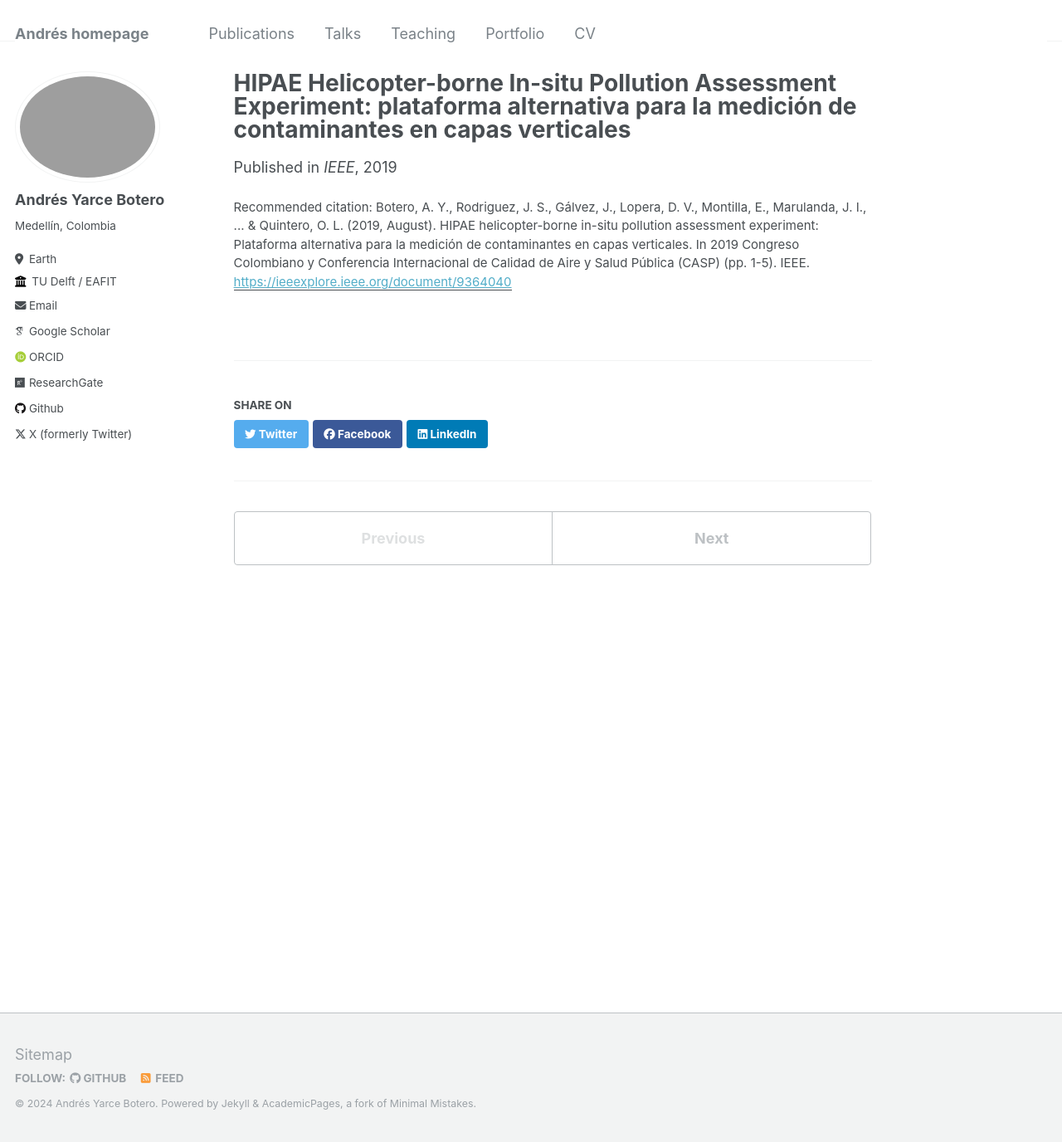
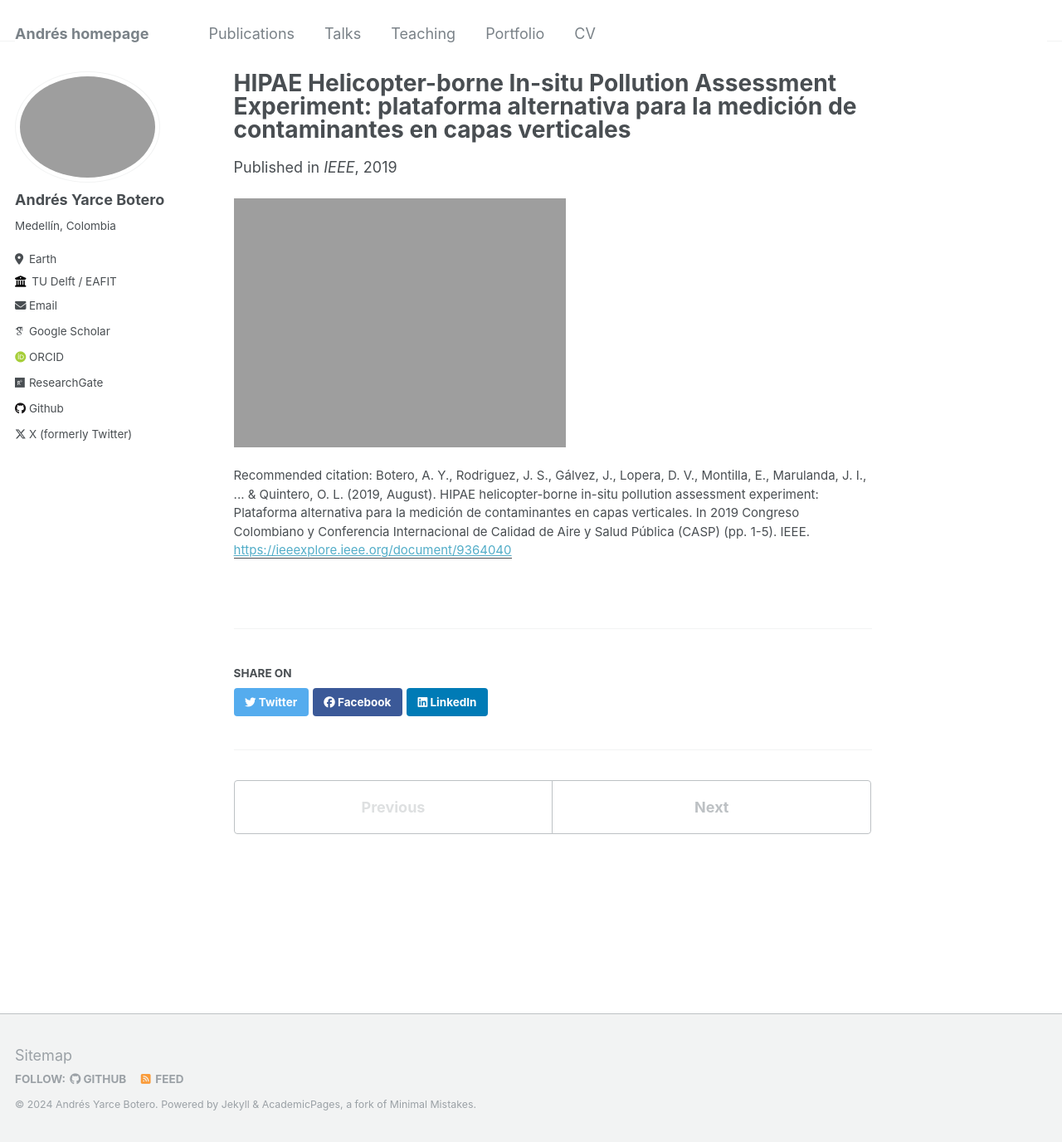
Before and after one commit to ayarceb/ayarceb.github.io, a Jekyll site: the page built from _publications/2019-HIPAE.md, in a window 1280 px wide and 1376 px high. Shown: the whole window at 83% size. Built offline with Jekyll 4.4.1, drawn with Linux system fonts in a browser that asks for light colours; some web fonts are replaced.

Commit message:
Update 2019-HIPAE.md

```diff
--- a/_publications/2019-HIPAE.md
+++ b/_publications/2019-HIPAE.md
@@ -8,3 +8,5 @@ venue: 'IEEE'
 paperurl: 'https://ieeexplore.ieee.org/document/9364040'
 citation: 'Botero, A. Y., Rodriguez, J. S., Gálvez, J., Lopera, D. V., Montilla, E., Marulanda, J. I., ... & Quintero, O. L. (2019, August). HIPAE helicopter-borne in-situ pollution assessment experiment: Plataforma alternativa para la medición de contaminantes en capas verticales. In 2019 Congreso Colombiano y Conferencia Internacional de Calidad de Aire y Salud Pública (CASP) (pp. 1-5). IEEE.'
 ---
+
+![alt text](images/HIPAE.png "Logo Title Text 1")
```
